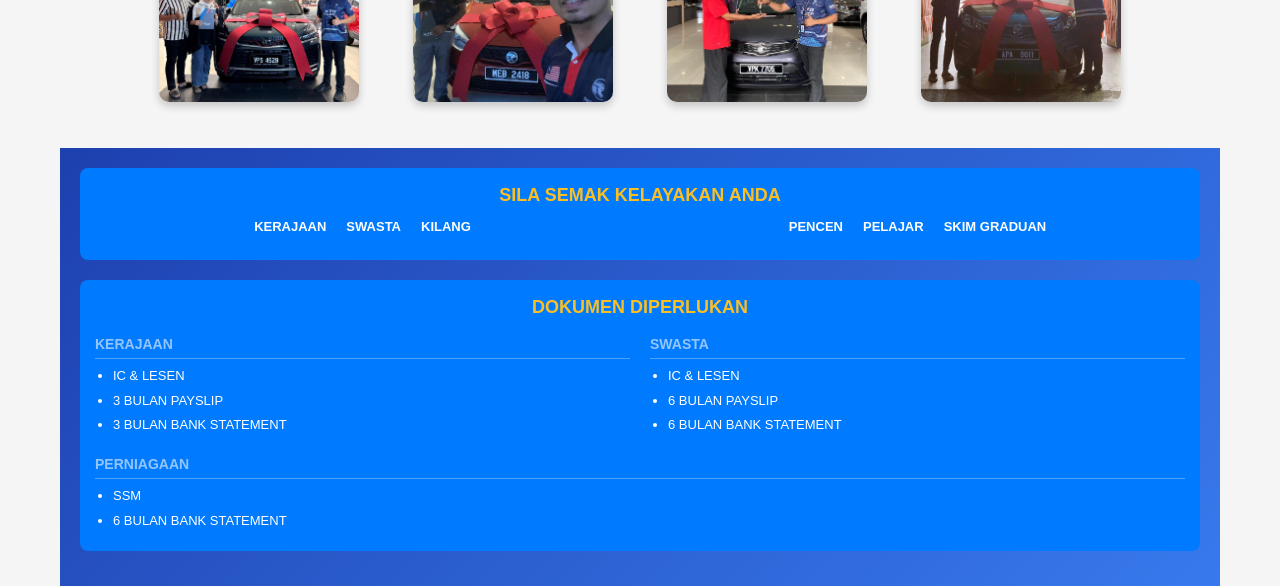
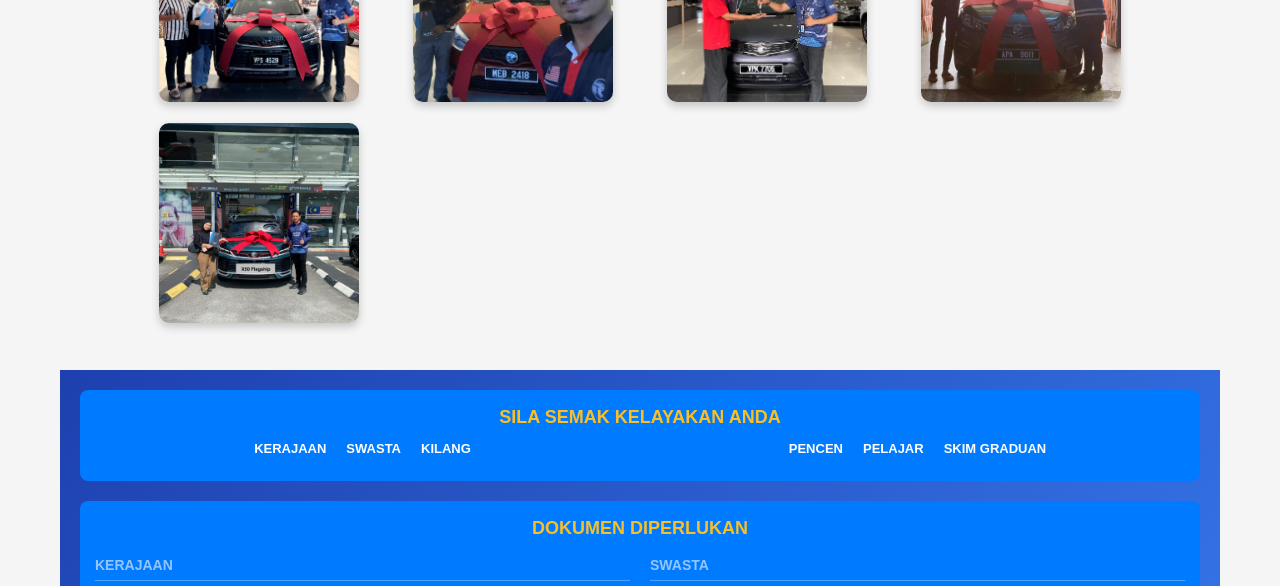
Before and after one commit to zaidmurat/ProtonCatalog, a plain HTML site: page index.html in a window 1280 px wide. Shown: the part 3600-4186 px from the top of the page. Drawn offline with Linux system fonts and the light colour scheme.

Commit message:
Update index.html

```diff
--- a/index.html
+++ b/index.html
@@ -977,6 +977,9 @@
     <div class="testimoni-item">
       <img src="test4.jpg" alt="X90">
     </div>
+	 <div class="testimoni-item">
+      <img src="test5.jpg" alt="X90">
+    </div>
   </div>
 </div>
 
```
